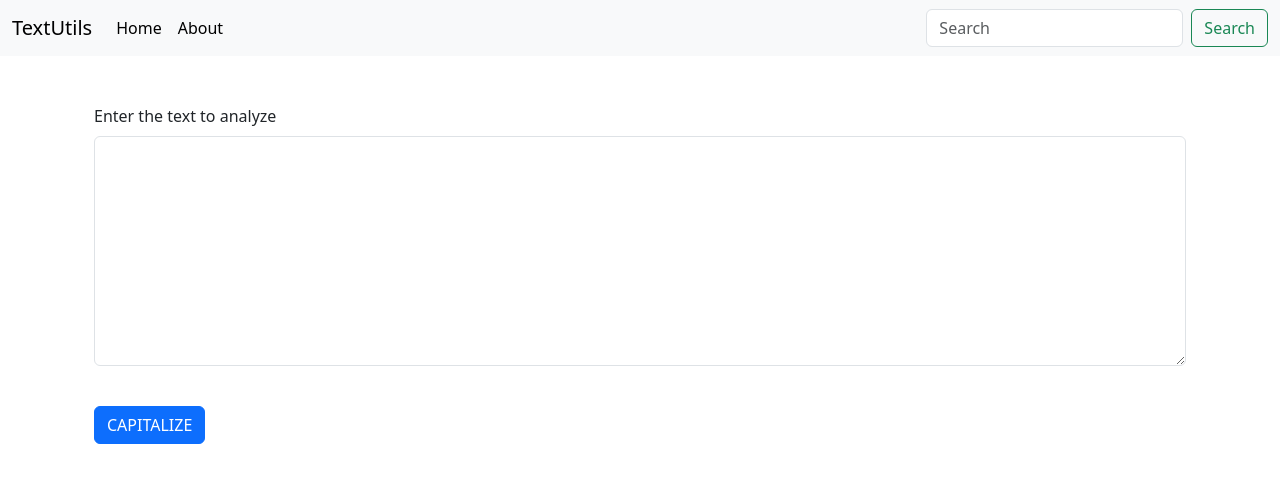
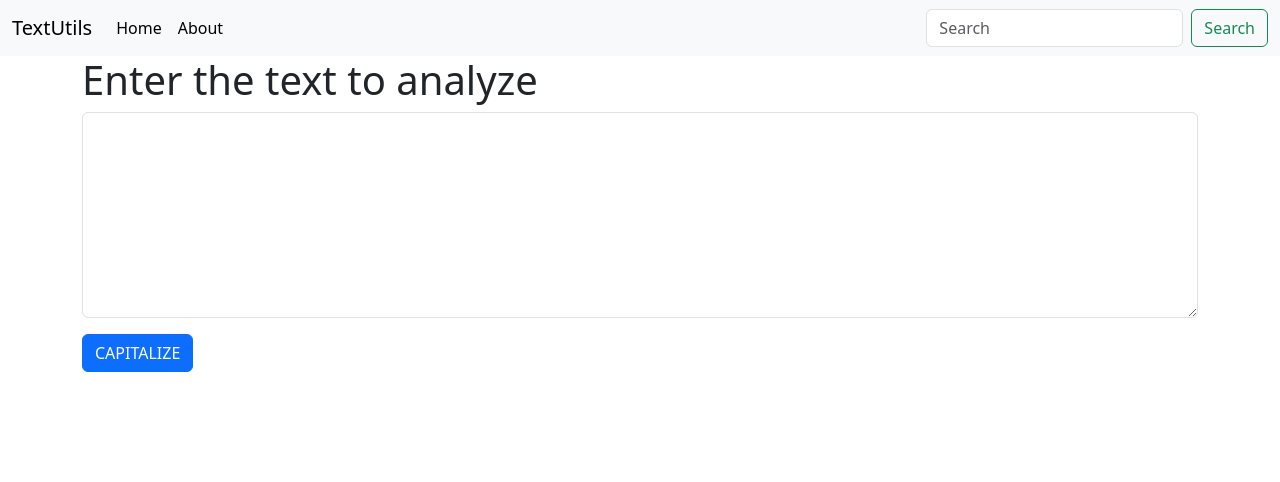
Before and after one commit to MohmmedFurqaan/Text_Utils_React, a React (Create React App) app: page /about in a window 1280 px wide. Shown: the top 482 px of the page. Built offline with nearby package versions, Linux system fonts and the light colour scheme.

Commit message:
(ADDED) Capitalize the letter in the text box

```diff
--- a/src/components/App.js
+++ b/src/components/App.js
@@ -6,7 +6,7 @@ import TextForm from "./TextForm"
 export default function App() {
   return (
     <>
-        {/* for the Navbar */}
+      {/* Navbar component */}
       <NavBar
       nav_info={{
           title: "TextUtils",
@@ -15,7 +15,7 @@ export default function App() {
       />
 
       {/* text component */}
-        <div className="container mt-5">
+      <div className="container">
           <TextForm heading={"Enter the text to analyze"} />
       </div>
 
--- a/src/components/Button.js
+++ /dev/null
@@ -1,7 +0,0 @@
-export default function Button({ content }) {
-  return (
-    <div>
-      <button className="btn btn-primary">{content}</button>
-    </div>
-  )
-}
--- a/src/components/TextForm.js
+++ b/src/components/TextForm.js
@@ -1,21 +1,48 @@
-import Button from "./Button";
+import React, { useState } from 'react'
+
 
 export default function TextForm({ heading }) {
+
+    // declaring constants for the state
+    const [text, setText] = useState("");
+
+    // handle clicking
+    const HandleUpclick = ()=>{
+        let capital_text = text.toUpperCase();
+        setText(capital_text);
+    }
+
+    // handle on change
+    const HandleOnChange = (event)=> {
+        // to allow entery in the text box
+        setText(event.target.value)
+    }
+
+
+
     return (
         <>
-      <div className="container pb-3 my-4">
-        <label htmlFor="myBox" className="form-label">
-          {heading}
-        </label>
+            <div>
+                <h1>{heading}</h1>
+                <div className="mb-3">
+                   {/* <label htmlFor="myBox" className="form-label">{heading}</label> */}
                     <textarea
                     className="form-control"
+                    value={text}
+                    onChange={HandleOnChange}
                     id="myBox"
-          rows="9"
+                    rows="8"
                     ></textarea>
                 </div>
-      <div className="container">
-        <Button content={"CAPITALIZE"} />
+
+                {/* Button for capitalize */}
+                <button className="btn btn-primary" onClick={HandleUpclick}>CAPITALIZE</button>
+
             </div>
+
+
+
+
 
         </>
     );
```
Lines whose indentation alone changed are shown as unchanged.
